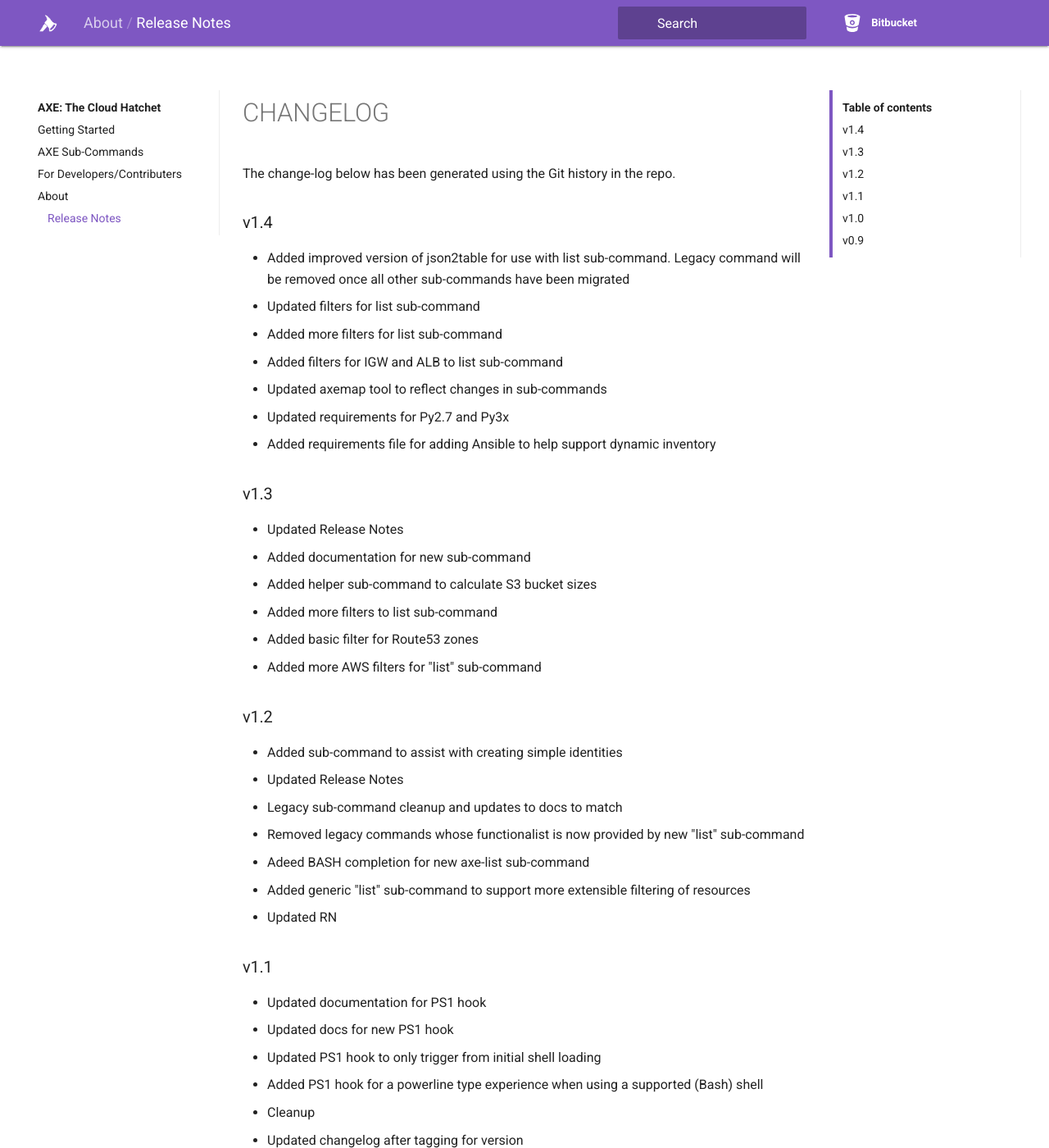
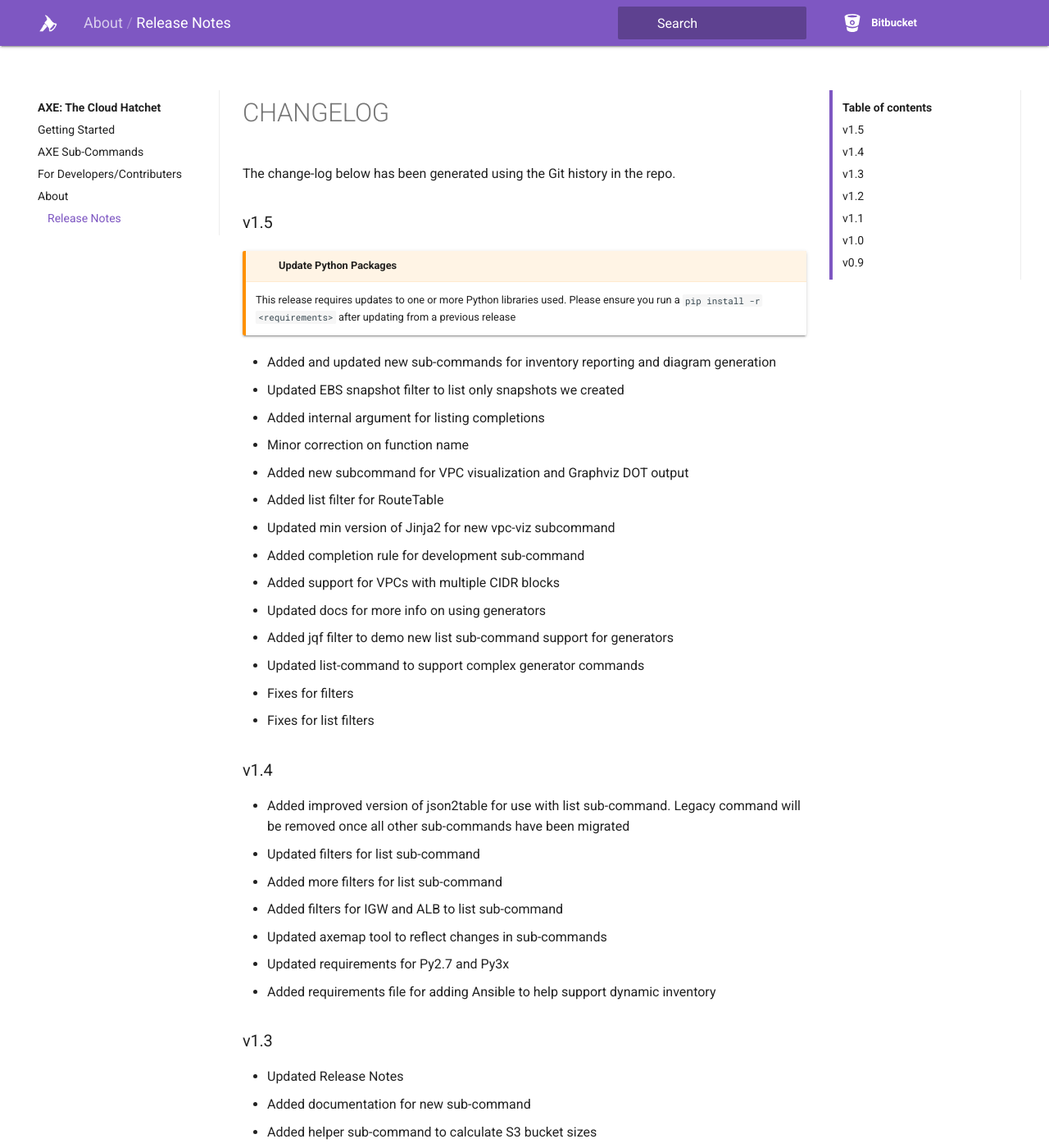
Before and after one commit to kxseven/axe, an MkDocs documentation site: the page built from docs/content/about/release-notes.md, in a window 1280 px wide and 1400 px high. Shown: the whole window at 82% size. Built offline with MkDocs 1.6.1 and Material for MkDocs 9.7.7, drawn with Linux system fonts in a browser that asks for light colours; old or Windows-style settings are respelled for this version of MkDocs.

Commit message:
Updated Release notes for v1.5

```diff
--- a/docs/content/about/release-notes.md
+++ b/docs/content/about/release-notes.md
@@ -2,6 +2,25 @@
 
 The change-log below has been generated using the Git history in the repo.
 
+### v1.5
+
+!!! warning "Update Python Packages"
+    This release requires updates to one or more Python libraries used. Please ensure you run a `pip install -r <requirements>` after updating from a previous release
+
+ - Added and updated new sub-commands for inventory reporting and diagram generation
+ - Updated EBS snapshot filter to list only snapshots we created
+ - Added internal argument for listing completions
+ - Minor correction on function name
+ - Added new subcommand for VPC visualization and Graphviz DOT output
+ - Added list filter for RouteTable
+ - Updated min version of Jinja2 for new vpc-viz subcommand
+ - Added completion rule for development sub-command
+ - Added support for VPCs with multiple CIDR blocks
+ - Updated docs for more info on using generators
+ - Added jqf filter to demo new list sub-command support for generators
+ - Updated list-command to support complex generator commands
+ - Fixes for filters
+ - Fixes for list filters
 
 ### v1.4
 
```
